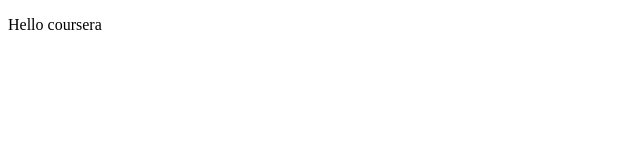
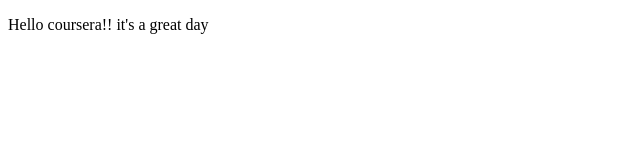
Before and after one commit to Anshul-0211/Coursera-test, a plain HTML site: page index.html in a window 1280 px wide. Shown: the whole page, without its empty margins (0-640 px from the left). Drawn offline with Linux system fonts and the light colour scheme.

Commit message:
Small add

```diff
--- a/index.html
+++ b/index.html
@@ -6,6 +6,6 @@
     <title>hello coursera</title>
 </head>
 <body>
-    <p>Hello coursera</p>
+    <p>Hello coursera!! it's a great day </p>
 </body>
 </html>
```
